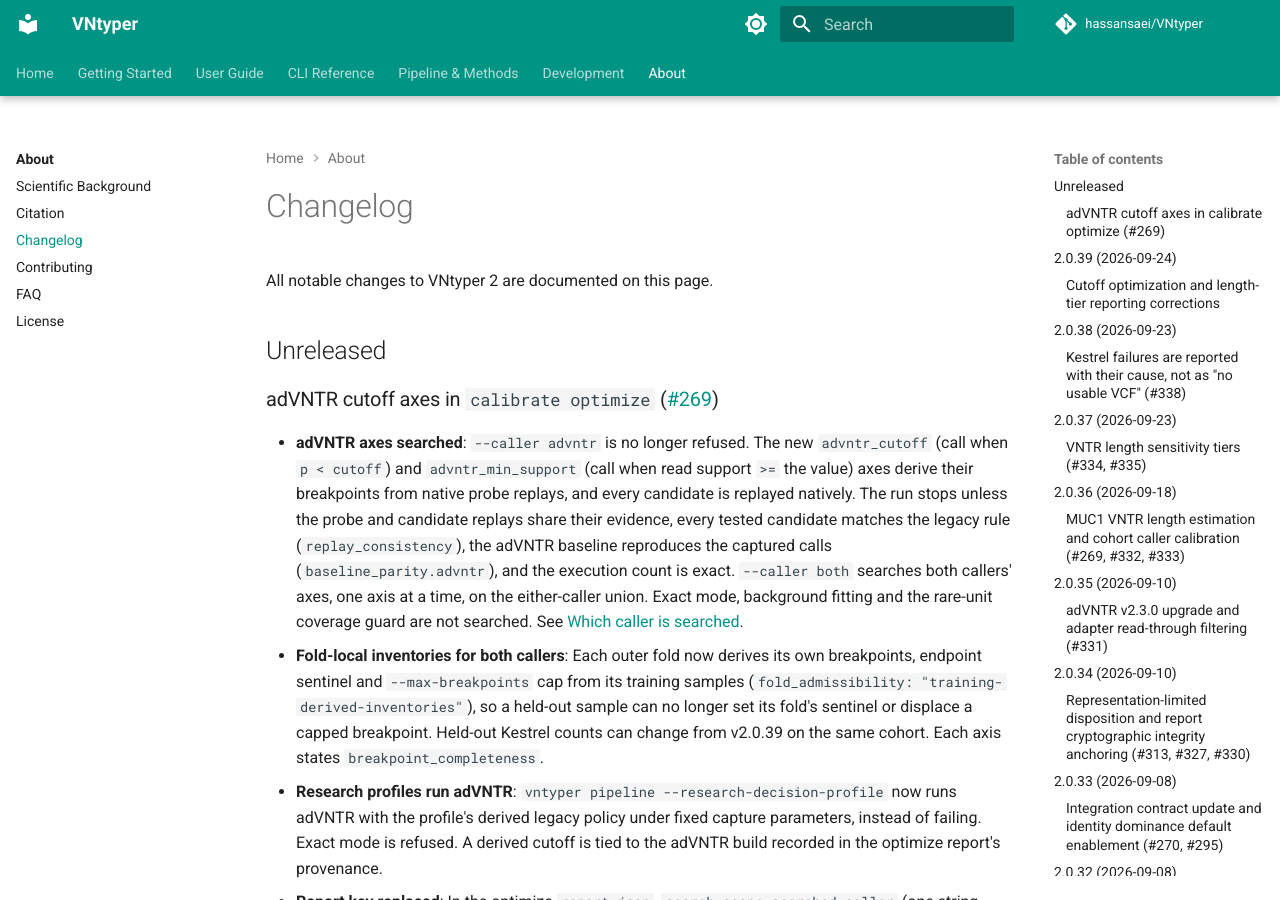
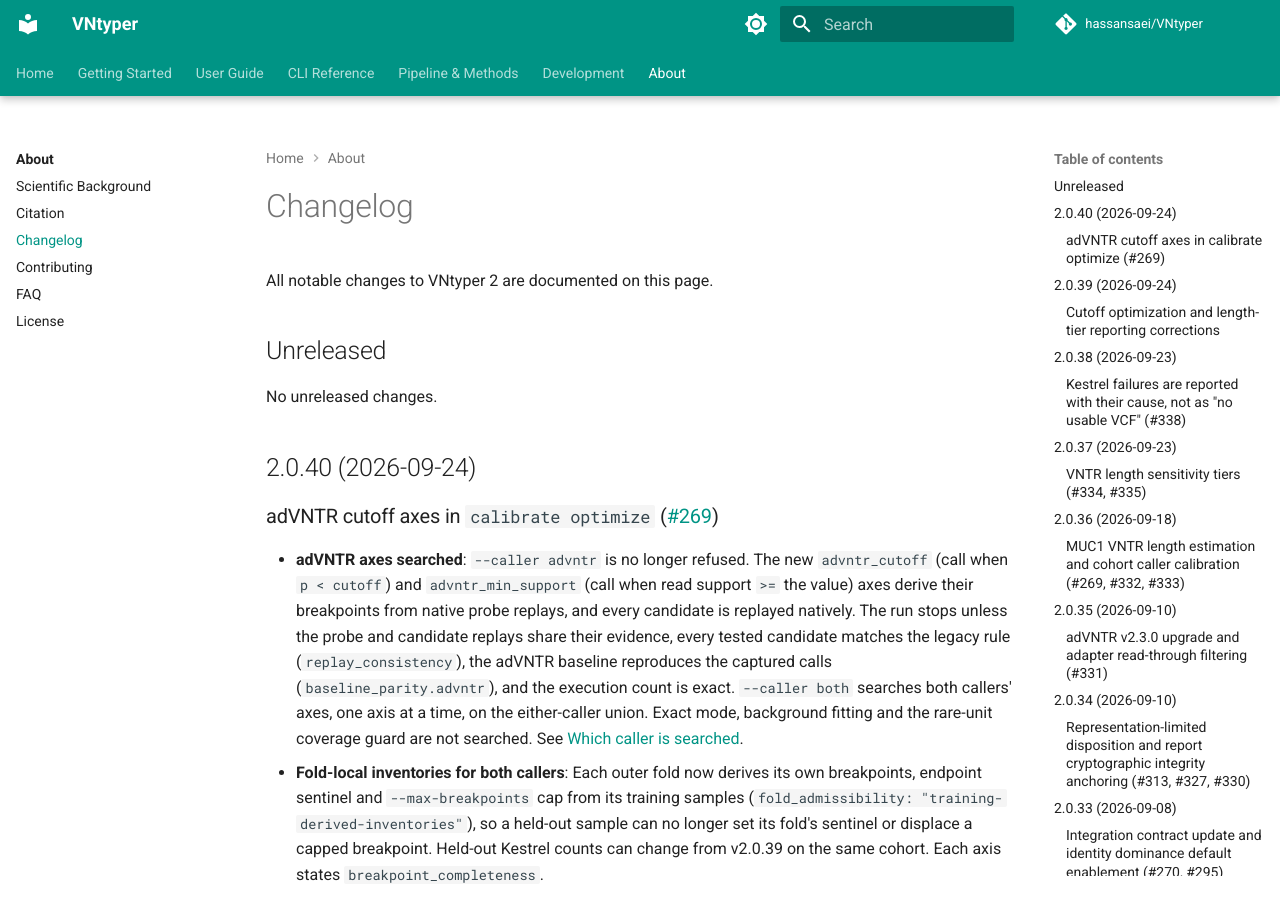
Before and after one commit to hassansaei/VNtyper, an MkDocs documentation site: the page built from docs/about/changelog.md, in a window 1280 px wide and 900 px high. Built offline with MkDocs 1.6.1 and Material for MkDocs 9.7.7, drawn with Linux system fonts in a browser that asks for light colours; comment, search, counter and statistics services are not loaded.

Commit message:
chore(release): prepare v2.0.40 metadata
Co-Authored-By: Claude Opus 5.5 <noreply@anthropic.com>

```diff
--- a/docs/about/changelog.md
+++ b/docs/about/changelog.md
@@ -3,6 +3,10 @@
 All notable changes to VNtyper 2 are documented on this page.
 
 ## Unreleased
+
+No unreleased changes.
+
+## 2.0.40 (2026-09-24)
 
 ### adVNTR cutoff axes in `calibrate optimize` ([#269](https://github.com/hassansaei/VNtyper/issues/269))
 
--- a/vntyper/version.py
+++ b/vntyper/version.py
@@ -1 +1 @@
-__version__ = "2.0.39"
+__version__ = "2.0.40"
```
Also changed, not shown: 1 other file.
